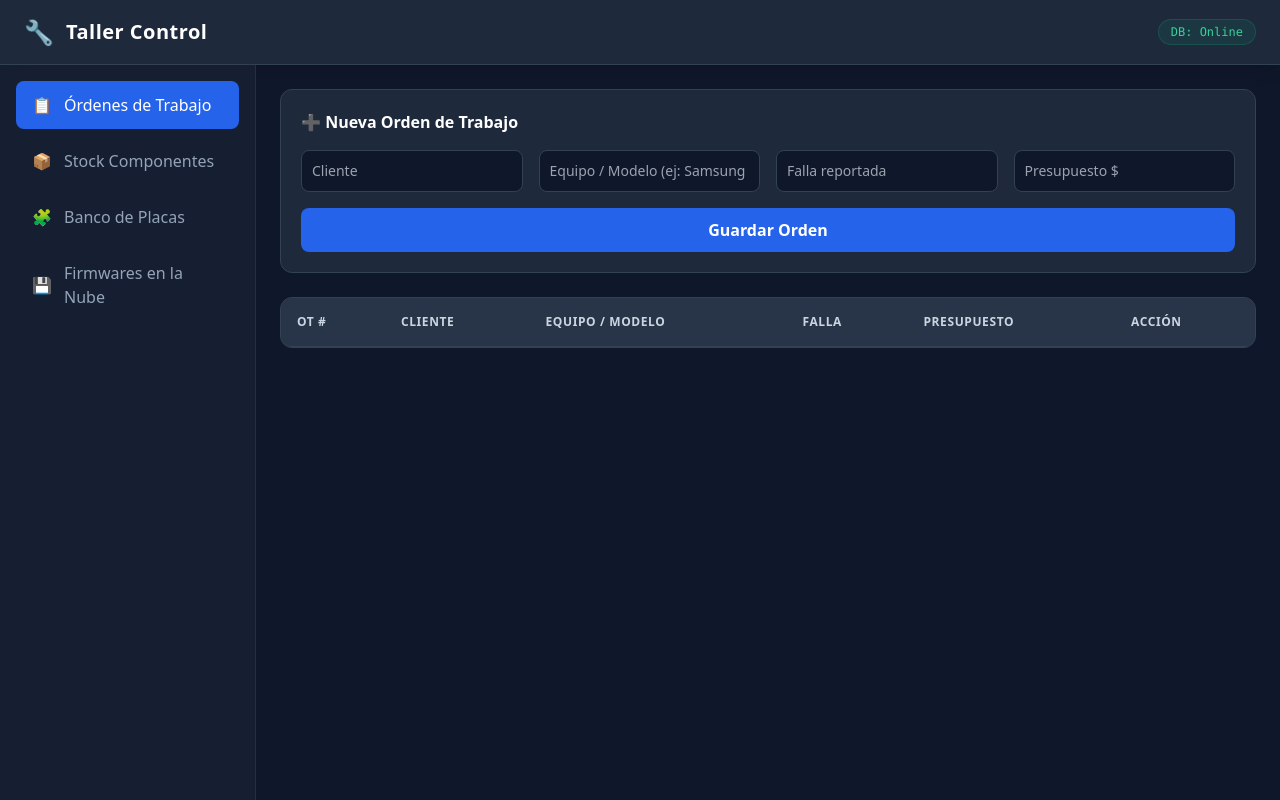
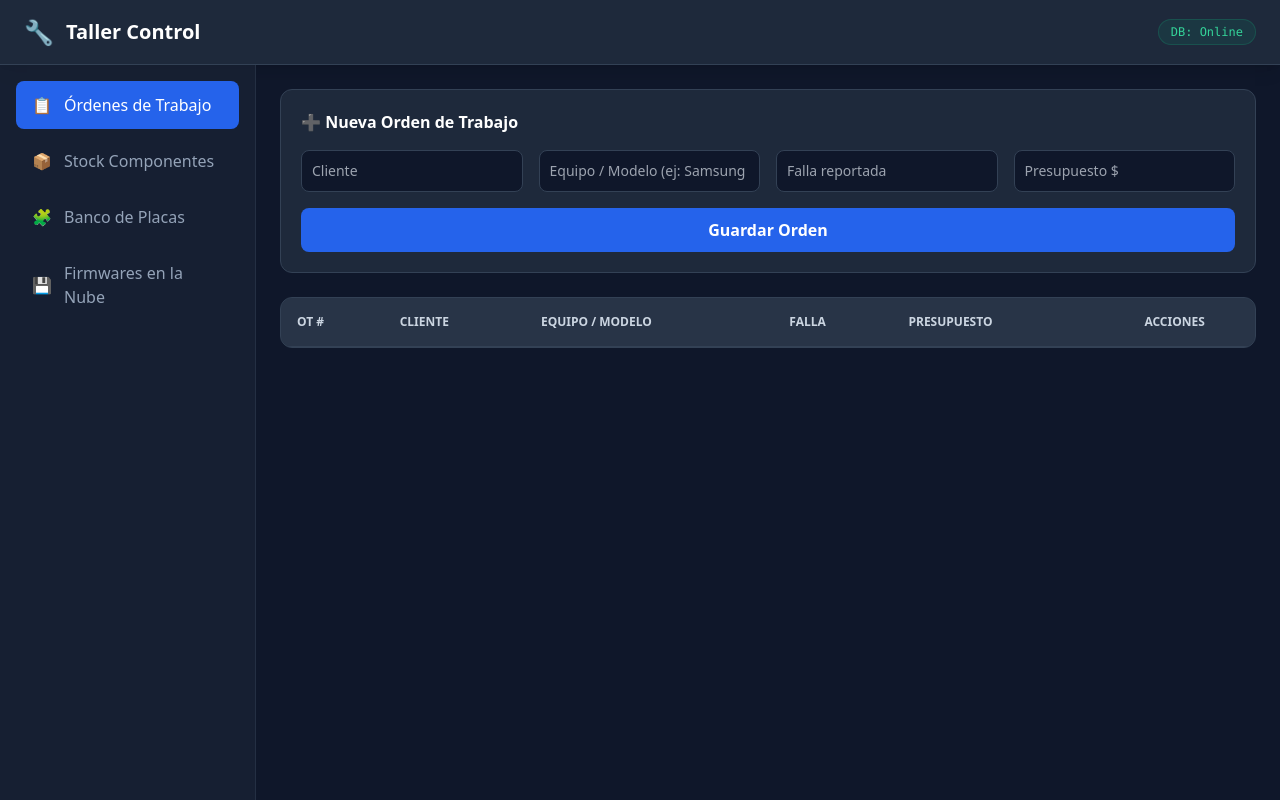
Before and after one commit to fbncastelli-bot/taller-control, a Flask app: page / in a window 1280 px wide. Run offline with Flask 3, Linux system fonts and the light colour scheme; data that the repository does not hold is empty; some libraries are stand-ins or nearby versions.

Commit message:
Update index.html

```diff
--- a/templates/index.html
+++ b/templates/index.html
@@ -3,45 +3,33 @@
 <head>
     <meta charset="UTF-8">
     <meta name="viewport" content="width=device-width, initial-scale=1.0">
-    <title>Taller Control - Sistema de Gestión Técnica</title>
+    <title>Taller Control</title>
     <script src="https://cdn.tailwindcss.com"></script>
 </head>
-<body class="bg-slate-900 text-slate-100 font-sans antialiased min-h-screen flex flex-col">
+<body class="bg-slate-900 text-slate-100 min-h-screen flex flex-col font-sans">
 
     <header class="bg-slate-800 border-b border-slate-700 px-6 py-4 flex justify-between items-center shadow-lg">
         <div class="flex items-center gap-3">
             <span class="text-2xl">🔧</span>
-            <h1 class="text-xl font-bold text-white tracking-wide">Taller Control</h1>
+            <h1 class="text-xl font-bold text-white">Taller Control</h1>
         </div>
-        <div class="flex items-center gap-4">
-            <span class="text-xs bg-emerald-500/10 text-emerald-400 border border-emerald-500/20 px-3 py-1 rounded-full font-mono">DB: Online</span>
-        </div>
+        <span class="text-xs bg-emerald-500/10 text-emerald-400 border border-emerald-500/20 px-3 py-1 rounded-full font-mono">DB: Online</span>
     </header>
 
-    <div class="flex-1 flex max-w-[1600px] w-full mx-auto">
-
-        <!-- NAVEGACIÓN LATERAL COMPLETA -->
+    <div class="flex-1 flex w-full mx-auto">
         <aside class="w-64 bg-slate-800/50 border-r border-slate-700/50 p-4 flex flex-col gap-2">
-            <button onclick="cambiarPestana('sec-ordenes', this)" class="btn-nav w-full text-left px-4 py-3 rounded-lg font-medium bg-blue-600 text-white flex items-center gap-3 transition">
-                📋 <span>Órdenes de Trabajo</span>
-            </button>
-            <button onclick="cambiarPestana('sec-repuestos', this)" class="btn-nav w-full text-left px-4 py-3 rounded-lg font-medium text-slate-400 hover:bg-slate-700/50 hover:text-white flex items-center gap-3 transition">
-                📦 <span>Stock Componentes</span>
-            </button>
-            <button onclick="cambiarPestana('sec-placas', this)" class="btn-nav w-full text-left px-4 py-3 rounded-lg font-medium text-slate-400 hover:bg-slate-700/50 hover:text-white flex items-center gap-3 transition">
-                🧩 <span>Banco de Placas</span>
-            </button>
-            <button onclick="cambiarPestana('sec-firmwares', this)" class="btn-nav w-full text-left px-4 py-3 rounded-lg font-medium text-slate-400 hover:bg-slate-700/50 hover:text-white flex items-center gap-3 transition">
-                💾 <span>Firmwares en la Nube</span>
-            </button>
+            <button onclick="cambiarPestana('sec-ordenes', this)" class="btn-nav w-full text-left px-4 py-3 rounded-lg font-medium bg-blue-600 text-white flex items-center gap-3 transition">📋 <span>Órdenes de Trabajo</span></button>
+            <button onclick="cambiarPestana('sec-repuestos', this)" class="btn-nav w-full text-left px-4 py-3 rounded-lg font-medium text-slate-400 hover:bg-slate-700/50 hover:text-white flex items-center gap-3 transition">📦 <span>Stock Componentes</span></button>
+            <button onclick="cambiarPestana('sec-placas', this)" class="btn-nav w-full text-left px-4 py-3 rounded-lg font-medium text-slate-400 hover:bg-slate-700/50 hover:text-white flex items-center gap-3 transition">🧩 <span>Banco de Placas</span></button>
+            <button onclick="cambiarPestana('sec-firmwares', this)" class="btn-nav w-full text-left px-4 py-3 rounded-lg font-medium text-slate-400 hover:bg-slate-700/50 hover:text-white flex items-center gap-3 transition">💾 <span>Firmwares en la Nube</span></button>
         </aside>
 
-        <main class="flex-1 p-6 overflow-y-auto space-y-6">
+        <main class="flex-1 p-6 space-y-6 overflow-y-auto">
 
             <!-- ÓRDENES DE TRABAJO -->
             <section id="sec-ordenes" class="space-y-6">
                 <div class="bg-slate-800 p-5 rounded-xl border border-slate-700 space-y-4">
-                    <h3 class="text-md font-semibold text-white flex items-center gap-2">➕ Nueva Orden de Trabajo</h3>
+                    <h3 class="text-md font-semibold text-white">➕ Nueva Orden de Trabajo</h3>
                     <form id="formOrden" onsubmit="guardarOrden(event)" class="grid grid-cols-1 md:grid-cols-4 gap-4">
                         <input type="text" id="ot_cliente" placeholder="Cliente" required class="bg-slate-900 border border-slate-700 rounded-lg p-2.5 text-sm text-white focus:outline-none focus:border-blue-500">
                         <input type="text" id="ot_equipo" placeholder="Equipo / Modelo (ej: Samsung UN40J5200)" required class="bg-slate-900 border border-slate-700 rounded-lg p-2.5 text-sm text-white focus:outline-none focus:border-blue-500">
@@ -51,7 +39,6 @@
                     </form>
                 </div>
 
-                <!-- PANEL DIAGNÓSTICO IA INTEGRADO -->
                 <div id="panelResultadoIA" class="hidden bg-slate-800 border border-purple-500/40 rounded-xl p-5 space-y-3">
                     <div class="flex justify-between items-center border-b border-slate-700 pb-3">
                         <h4 class="text-md font-bold text-purple-400 flex items-center gap-2">🤖 Diagnóstico Técnico IA</h4>
@@ -63,17 +50,16 @@
                 <div class="bg-slate-800 rounded-xl border border-slate-700 overflow-hidden">
                     <table class="w-full text-left border-collapse">
                         <thead>
-                            <tr class="bg-slate-700/50 text-slate-300 text-xs uppercase tracking-wider border-b border-slate-700">
+                            <tr class="bg-slate-700/50 text-slate-300 text-xs uppercase border-b border-slate-700">
                                 <th class="p-4">OT #</th>
                                 <th class="p-4">Cliente</th>
                                 <th class="p-4">Equipo / Modelo</th>
                                 <th class="p-4">Falla</th>
                                 <th class="p-4">Presupuesto</th>
-                                <th class="p-4">Acción</th>
+                                <th class="p-4 text-center">Acciones</th>
                             </tr>
                         </thead>
-                        <tbody id="tablaOrdenesBody" class="divide-y divide-slate-700/50 text-sm">
-                        </tbody>
+                        <tbody id="tablaOrdenesBody" class="divide-y divide-slate-700/50 text-sm"></tbody>
                     </table>
                 </div>
             </section>
@@ -94,15 +80,16 @@
                 <div class="bg-slate-800 rounded-xl border border-slate-700 overflow-hidden">
                     <table class="w-full text-left border-collapse">
                         <thead>
-                            <tr class="bg-slate-700/50 text-slate-300 text-xs uppercase tracking-wider border-b border-slate-700">
+                            <tr class="bg-slate-700/50 text-slate-300 text-xs uppercase border-b border-slate-700">
                                 <th class="p-4">Categoría</th>
                                 <th class="p-4">Componente</th>
                                 <th class="p-4">Ubicación</th>
                                 <th class="p-4">Stock</th>
+                                <th class="p-4 text-center">Ajuste Cantidad</th>
+                                <th class="p-4 text-center">Datasheet / PDF</th>
                             </tr>
                         </thead>
-                        <tbody id="tablaRepuestosBody" class="divide-y divide-slate-700/50 text-sm">
-                        </tbody>
+                        <tbody id="tablaRepuestosBody" class="divide-y divide-slate-700/50 text-sm"></tbody>
                     </table>
                 </div>
             </section>
@@ -118,37 +105,38 @@
                         <button type="submit" class="bg-blue-600 hover:bg-blue-500 text-white font-semibold py-2.5 rounded-lg transition">Guardar Placa</button>
                     </form>
                 </div>
+
                 <div class="bg-slate-800 rounded-xl border border-slate-700 overflow-hidden">
                     <table class="w-full text-left border-collapse">
                         <thead>
-                            <tr class="bg-slate-700/50 text-slate-300 text-xs uppercase tracking-wider border-b border-slate-700">
+                            <tr class="bg-slate-700/50 text-slate-300 text-xs uppercase border-b border-slate-700">
                                 <th class="p-4">Tipo</th>
                                 <th class="p-4">Código Chasis</th>
                                 <th class="p-4">Modelo TV</th>
+                                <th class="p-4 text-center">Diagrama PDF</th>
                             </tr>
                         </thead>
-                        <tbody id="tablaPlacasBody" class="divide-y divide-slate-700/50 text-sm">
-                        </tbody>
+                        <tbody id="tablaPlacasBody" class="divide-y divide-slate-700/50 text-sm"></tbody>
                     </table>
                 </div>
             </section>
 
-            <!-- FIRMWARES -->
+            <!-- FIRMWARES EN LA NUBE -->
             <section id="sec-firmwares" class="space-y-6 hidden">
                 <div class="bg-slate-800 p-4 rounded-xl border border-slate-700">
-                    <h2 class="text-lg font-semibold text-white">Archivos de Firmware SPI / eMMC</h2>
+                    <h2 class="text-lg font-semibold text-white">💾 Archivos de Firmware SPI / eMMC</h2>
                 </div>
                 <div class="bg-slate-800 rounded-xl border border-slate-700 overflow-hidden">
                     <table class="w-full text-left border-collapse">
                         <thead>
-                            <tr class="bg-slate-700/50 text-slate-300 text-xs uppercase tracking-wider border-b border-slate-700">
-                                <th class="p-4">Chasis</th>
+                            <tr class="bg-slate-700/50 text-slate-300 text-xs uppercase border-b border-slate-700">
+                                <th class="p-4">Chasis / Código</th>
                                 <th class="p-4">Modelo TV</th>
-                                <th class="p-4">Memoria</th>
+                                <th class="p-4">Tipo Memoria</th>
+                                <th class="p-4 text-center">Descarga / Binario</th>
                             </tr>
                         </thead>
-                        <tbody id="tablaFirmwaresBody" class="divide-y divide-slate-700/50 text-sm">
-                        </tbody>
+                        <tbody id="tablaFirmwaresBody" class="divide-y divide-slate-700/50 text-sm"></tbody>
                     </table>
                 </div>
             </section>
```
